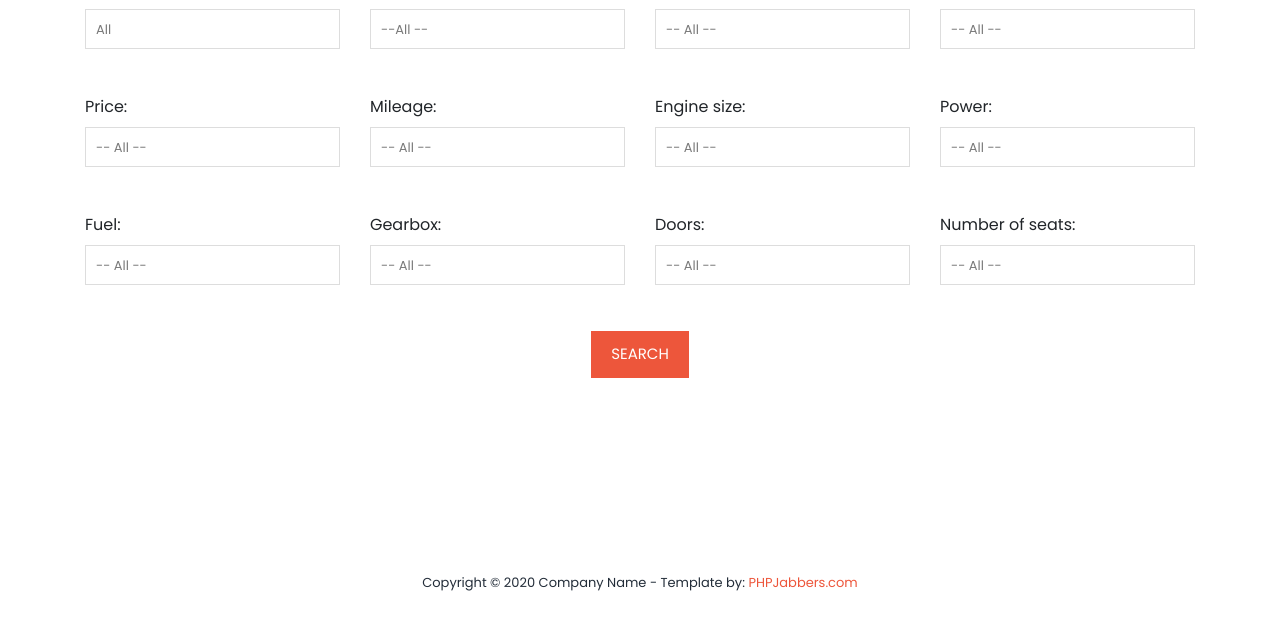
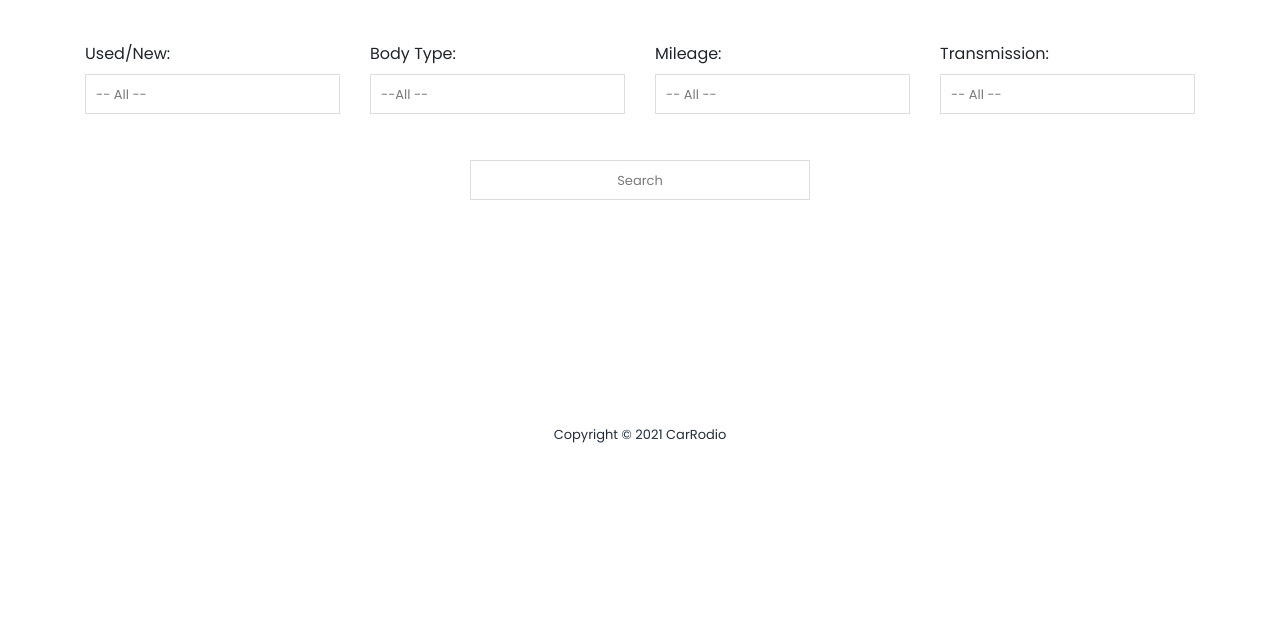
Before and after one commit to Afzal-bit/CC2-group, a PHP site: page /listing.php in a window 1280 px wide. Shown: the part 402-1027 px from the top of the page. After the commit the page ends 845 px from the top, so only its background shows below. Run offline with PHP 8.4, Linux system fonts and the light colour scheme; data that the repository does not hold is empty; some libraries are stand-ins or nearby versions.

Commit message:
Update listing.php

```diff
--- a/listing.php
+++ b/listing.php
@@ -18,7 +18,7 @@
     <link href="https://fonts.googleapis.com/css?family=Poppins:100,100i,200,200i,300,300i,400,400i,500,500i,600,600i,700,700i,800,800i,900,900i&display=swap" rel="stylesheet">
     <link rel="stylesheet" href="https://cdnjs.cloudflare.com/ajax/libs/font-awesome/4.7.0/css/font-awesome.min.css">
 
-    <title>PHPJabbers.com | Free Car Dealer Website Template</title>
+    <title>All Advertisements</title>
 
     <link rel="stylesheet" type="text/css" href="css/bootstrap.min.css">
 
@@ -93,14 +95,14 @@
             <br>
             <br>
             <div class="contact-form">
-                <form action="#" id="contact">
+                <form action="search_result.php" id="contact" method="post">
                     <div class="row">
                         <div class="col-lg-3 col-md-4 col-sm-6 col-xs-12">
                             <div class="form-group">
                                 <label>Used/New:</label>
 
-                                <select>
-                                      <option value="">All</option>
+                                <select name="cCondition">
+                                      <option value="">-- All --</option>
                                       <option value="new">New vehicle</option>
                                       <option value="used">Used vehicle</option>
                                  </select>
@@ -109,56 +111,19 @@
 
                         <div class="col-lg-3 col-md-4 col-sm-6 col-xs-12">
                             <div class="form-group">
-                                <label>Vehicle Type:</label>
+                                <label>Body Type:</label>
 
-                                <select>
+                                <select name="cBody">
                                       <option value="">--All --</option>
-                                      <option value="">--All --</option>
-                                      <option value="">--All --</option>
-                                      <option value="">--All --</option>
-                                      <option value="">--All --</option>
-                                 </select>
-                            </div>
-                        </div>
+                                      <option value="Hatchback"> Hatchback </option>
+                                      <option value="Sedan"> Sedan </option>
+                                      <option value="SUV"> SUV </option>
+                                      <option value="Coupe"> Coupe </option>
+                                      <option value="Convertible"> Convertible </option>
+                                      <option value="Wagon"> Wagon </option>
+                                       <option value="Saloon"> Saloon </option>
+                                       <option value="MPV"> MPV </option>
 
-                        <div class="col-lg-3 col-md-4 col-sm-6 col-xs-12">
-                            <div class="form-group">
-                                <label>Make:</label>
-
-                                <select>
-                                      <option value="">-- All --</option>
-                                      <option value="">-- All --</option>
-                                      <option value="">-- All --</option>
-                                      <option value="">-- All --</option>
-                                      <option value="">-- All --</option>
-                                      <option value="">-- All --</option>
-                                      <option value="">-- All --</option>
-                                 </select>
-                            </div>
-                        </div>
-
-                        <div class="col-lg-3 col-md-4 col-sm-6 col-xs-12">
-                            <div class="form-group">
-                                <label>Model:</label>
-
-                                <select>
-                                      <option value="">-- All --</option>
-                                      <option value="">-- All --</option>
-                                      <option value="">-- All --</option>
-                                      <option value="">-- All --</option>
-                                 </select>
-                            </div>
-                        </div>
-
-                        <div class="col-lg-3 col-md-4 col-sm-6 col-xs-12">
-                            <div class="form-group">
-                                <label>Price:</label>
-
-                                <select>
-                                      <option value="">-- All --</option>
-                                      <option value="">-- All --</option>
-                                      <option value="">-- All --</option>
-                                      <option value="">-- All --</option>
                                  </select>
                             </div>
                         </div>
@@ -167,97 +132,38 @@
                             <div class="form-group">
                                 <label>Mileage:</label>
 
-                                <select>
+                                <select name="mileage">
                                       <option value="">-- All --</option>
-                                      <option value="">-- All --</option>
-                                      <option value="">-- All --</option>
-                                      <option value="">-- All --</option>
+                                      <option>0 - 10 000</option>
+                                      <option>10 000 - 45 000</option>
+                                      <option>45 000 - 80 000</option>
+                                      <option>80 000 - 100 000</option>
+                                      <option>100 000+</option>
                                  </select>
                             </div>
                         </div>
 
                         <div class="col-lg-3 col-md-4 col-sm-6 col-xs-12">
                             <div class="form-group">
-                                <label>Engine size:</label>
+                                <label>Transmission:</label>
 
-                                <select>
+                                <select name="transmission">
                                       <option value="">-- All --</option>
-                                      <option value="">-- All --</option>
-                                      <option value="">-- All --</option>
-                                      <option value="">-- All --</option>
+
+                                      <option> Manual </option>
+                                      <option> Automatic </option>
                                  </select>
                             </div>
                         </div>
 
-                        <div class="col-lg-3 col-md-4 col-sm-6 col-xs-12">
-                            <div class="form-group">
-                                <label>Power:</label>
 
-                                <select>
-                                      <option value="">-- All --</option>
-                                      <option value="">-- All --</option>
-                                      <option value="">-- All --</option>
-                                      <option value="">-- All --</option>
-                                 </select>
-                            </div>
-                        </div>
 
-                        <div class="col-lg-3 col-md-4 col-sm-6 col-xs-12">
-                            <div class="form-group">
-                                <label>Fuel:</label>
-
-                                <select>
-                                      <option value="">-- All --</option>
-                                      <option value="">-- All --</option>
-                                      <option value="">-- All --</option>
-                                      <option value="">-- All --</option>
-                                 </select>
-                            </div>
-                        </div>
-
-                        <div class="col-lg-3 col-md-4 col-sm-6 col-xs-12">
-                            <div class="form-group">
-                                <label>Gearbox:</label>
-
-                                <select>
-                                      <option value="">-- All --</option>
-                                      <option value="">-- All --</option>
-                                      <option value="">-- All --</option>
-                                      <option value="">-- All --</option>
-                                 </select>
-                            </div>
-                        </div>
-
-                        <div class="col-lg-3 col-md-4 col-sm-6 col-xs-12">
-                            <div class="form-group">
-                                <label>Doors:</label>
-
-                                <select>
-                                      <option value="">-- All --</option>
-                                      <option value="">-- All --</option>
-                                      <option value="">-- All --</option>
-                                      <option value="">-- All --</option>
-                                 </select>
-                            </div>
-                        </div>
-
-                        <div class="col-lg-3 col-md-4 col-sm-6 col-xs-12">
-                            <div class="form-group">
-                                <label>Number of seats:</label>
-
-                                <select>
-                                      <option value="">-- All --</option>
-                                      <option value="">-- All --</option>
-                                      <option value="">-- All --</option>
-                                      <option value="">-- All --</option>
-                                 </select>
-                            </div>
-                        </div>
                     </div>
 
                     <div class="col-sm-4 offset-sm-4">
                         <div class="main-button text-center">
-                            <a href="#">Search</a>
+                        <input type="submit" name="search" value="Search">
+
                         </div>
                     </div>
                     <br>
@@ -323,7 +229,7 @@
             <div class="row">
                 <div class="col-lg-12">
                     <p>
-                        Copyright © 2020 Company Name - Template by: <a href="https://www.phpjabbers.com/">PHPJabbers.com</a>
+                        Copyright © 2021 CarRodio
                     </p>
                 </div>
             </div>
```
Also changed, not shown: other parts of listing.php (+20 -18 lines). Lines whose indentation alone changed are shown as unchanged.
